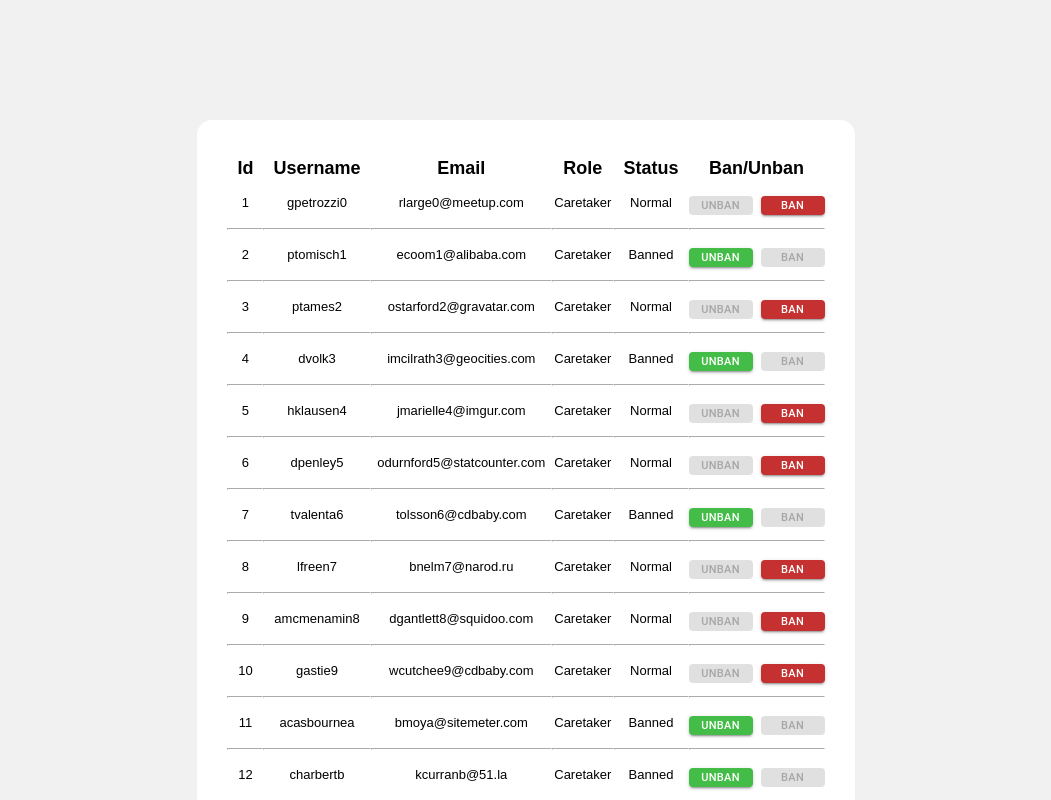
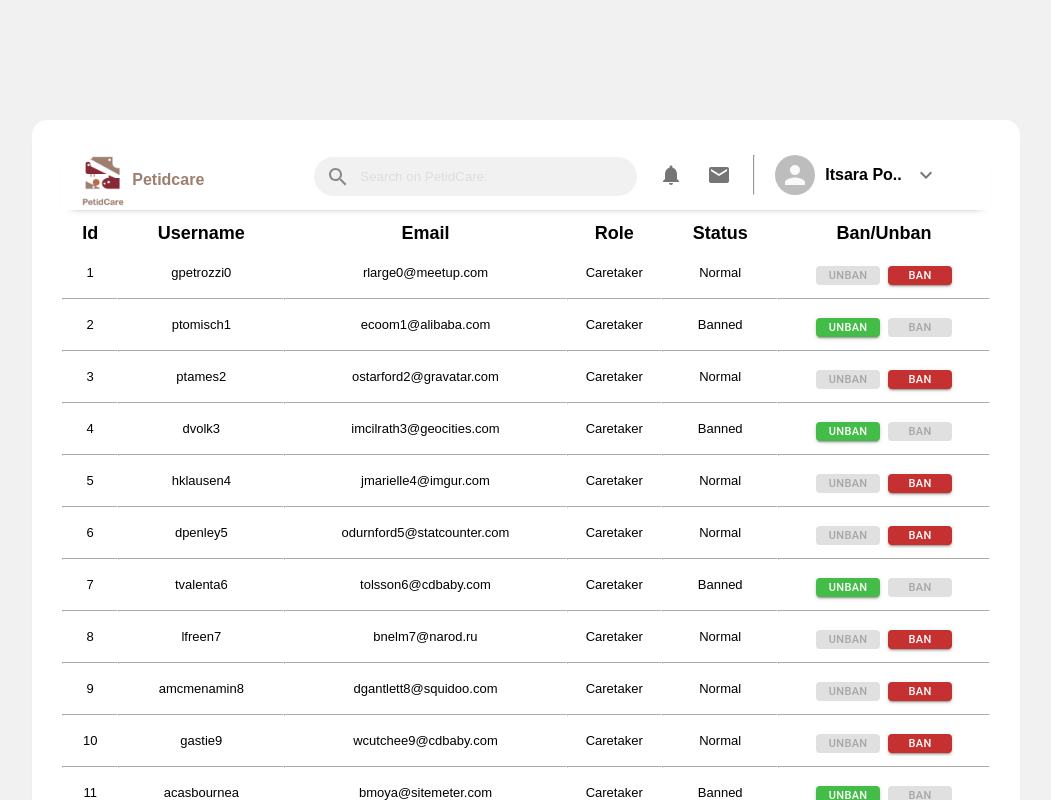
Before and after one commit to 2110336-SoftwareEngineering2/sec1_PCSD, a React (Create React App) app in the folder webapp/: page /banpage in a window 1280 px wide. Shown: the top 800 px of the page, without its empty margins (114-1165 px from the left). Built offline with nearby package versions, Linux system fonts and the light colour scheme; no server answers.

Commit message:
Add header to ban page

```diff
--- a/webapp/src/Header/header.css
+++ b/webapp/src/Header/header.css
@@ -32,7 +32,7 @@
   padding: 2px 0px 2px 12px;
   border-radius: 33px;
   justify-content: center;
-  margin-top: 10px;
+  margin-top: 7px;
   margin-left: 10px;
 }
 
@@ -52,7 +52,7 @@
   display: flex;
   justify-content: center;
   align-items: center;
-  padding: 10px 40px 10px 10px;
+  padding: 10px 40px 0px 10px;
   height: 40px;
 }
 
--- a/webapp/src/banpage.css
+++ b/webapp/src/banpage.css
@@ -3,9 +3,9 @@
   padding: 30px;
   background-color: white;
   /* padding: 50px 100px 0px 100px; */
-  justify-content: center;
+  /* justify-content: center;
   display: flex;
-  align-items: center;
+  align-items: center; */
   border-radius: 15px;
   box-shadow: 0px 5px 8px -9px rgba(0, 0, 0, 0.75);
 }
--- a/webapp/src/banpage.js
+++ b/webapp/src/banpage.js
@@ -1,10 +1,12 @@
 import React from "react";
 import { BanTable } from "./component/BanTable";
 import "./banpage.css";
+import Header from "./Header/header";
 
 function BanPage() {
   return (
     <div className="table">
+      <Header />
       <BanTable />
     </div>
   );
--- a/webapp/src/component/BanTable.css
+++ b/webapp/src/component/BanTable.css
@@ -6,7 +6,7 @@ table {
 
 table th {
   font-size: 18px;
-  padding: 8px 10px 8px 10px;
+  padding: 13px 10px 13px 10px;
 }
 table td {
   font-size: 13px;
--- a/webapp/src/component/BanTable.js
+++ b/webapp/src/component/BanTable.js
@@ -4,10 +4,17 @@ import MOCK_DATA from "./MOCK_DATA.json";
 import { COLUMNS } from "./columns";
 import "./BanTable.css";
 import { Button } from "@material-ui/core";
+import axios from "axios";
 
 export const BanTable = () => {
   const columns = useMemo(() => COLUMNS, []);
   const data = useMemo(() => MOCK_DATA, []);
+
+  const data2 = axios
+    .get("http://localhost:4000/User")
+    .then((res) => console.log("res", res.data));
+
+  console.log("data2", data2);
 
   const tableInstance = useTable({
     columns,
```
